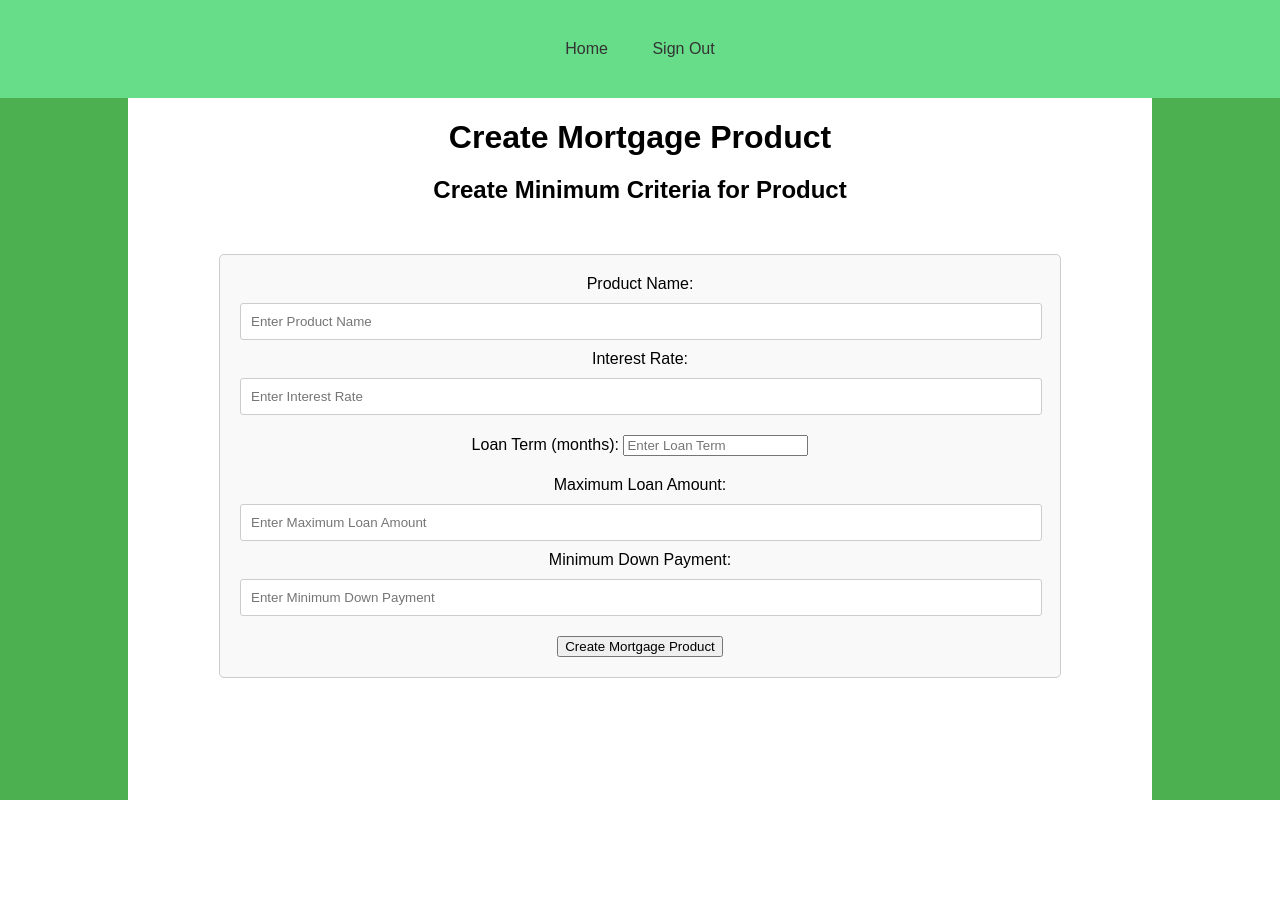
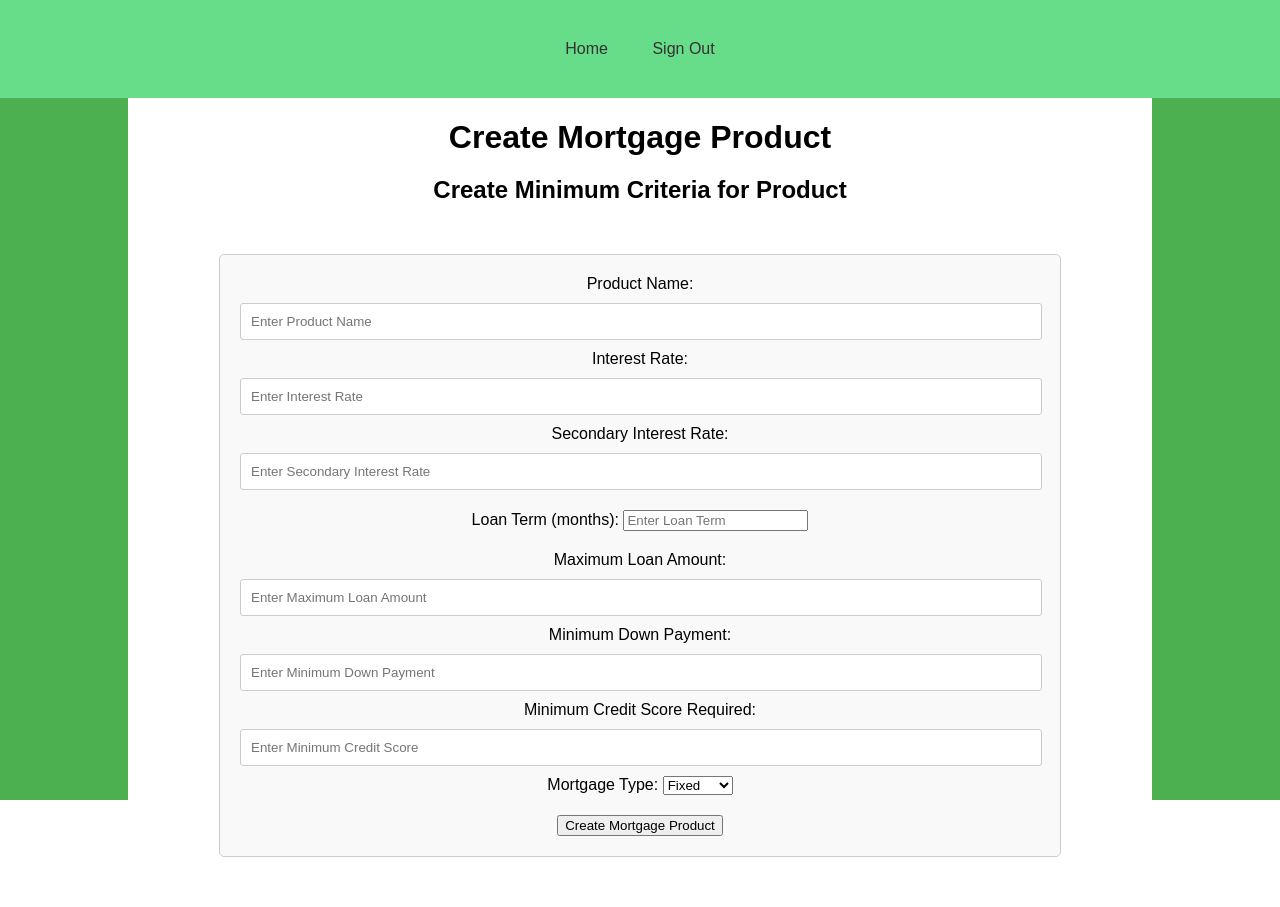
Before and after one commit to AliRauf456/Stage-3, a PHP site: page /create-mortgage-product.php in a window 1280 px wide. Before the commit the page ends 800 px from the top, so only its background shows below. Run offline with PHP 8.4, Linux system fonts and the light colour scheme.

Commit message:
Jian commit

```diff
--- a/create-mortgage-product.php
+++ b/create-mortgage-product.php
@@ -9,8 +9,8 @@
 <body>
     <header>
         <nav>
-        <ul>
-            <li><a href="mortgage-product.php">Home</a></li>
+            <ul>
+                <li><a href="mortgage-product.php">Home</a></li>
                 <li><a href="broker-log-out.html">Sign Out</a></li>
             </ul>
         </nav>
@@ -29,28 +29,31 @@
         if ($_SERVER["REQUEST_METHOD"] == "POST") {
             $productName = $_POST['product_name'];
             $interestRate = $_POST['interest_rate'];
+            $secondaryInterestRate = $_POST['secondary_interest_rate'];
             $loanTerm = $_POST['loan_term'];
             $maximumLoanAmount = $_POST['maximum_loan_amount'];
             $minimumDownPayment = $_POST['minimum_down_payment'];
+            $creditScore = $_POST['credit_score'];
+            $mortgageType = $_POST['mortgage_type'];
 
-
-            if (!is_numeric($interestRate) || !is_numeric($maximumLoanAmount) || !ctype_digit($loanTerm) || !is_numeric($minimumDownPayment)) {
-                echo "Invalid input. Please enter valid numeric values for interest rate, maximum loan amount, loan term (a positive integer), and minimum down payment.";
-            } else if (!ctype_alpha(str_replace(' ', '', $productName))) {
-                echo "Invalid product name. Product name should only contain letters and spaces.";
+            if (!is_numeric($interestRate) || !is_numeric($secondaryInterestRate) || !is_numeric($maximumLoanAmount) || !ctype_digit($loanTerm) || !is_numeric($minimumDownPayment) || !is_numeric($creditScore)) {
+                echo "Invalid input. Please enter valid numeric values for interest rate, secondary interest rate, maximum loan amount, loan term (a positive integer), minimum down payment, and credit score.";
             } else {
                 $db = new PDO("sqlite:C:/xampp/htdocs/Stage-3-1/Isaac Database.db");
                 $db->setAttribute(PDO::ATTR_ERRMODE, PDO::ERRMODE_EXCEPTION);
 
-                $sql = "INSERT INTO mortgage_product (product_name, interest_rate, loan_term, maximum_loan_amount, minimum_down_payment) VALUES (:product_name, :interest_rate, :loan_term, :maximum_loan_amount, :minimum_down_payment)";
+                $sql = "INSERT INTO mortgage_product (product_name, interest_rate, secondary_interest_rate, loan_term, maximum_loan_amount, minimum_down_payment, credit_score, mortgage_type) VALUES (:product_name, :interest_rate, :secondary_interest_rate, :loan_term, :maximum_loan_amount, :minimum_down_payment, :credit_score, :mortgage_type)";
 
                 $stmt = $db->prepare($sql);
 
                 $stmt->bindParam(':product_name', $productName);
                 $stmt->bindParam(':interest_rate', $interestRate);
+                $stmt->bindParam(':secondary_interest_rate', $secondaryInterestRate);
                 $stmt->bindParam(':loan_term', $loanTerm);
                 $stmt->bindParam(':maximum_loan_amount', $maximumLoanAmount);
                 $stmt->bindParam(':minimum_down_payment', $minimumDownPayment);
+                $stmt->bindParam(':credit_score', $creditScore);
+                $stmt->bindParam(':mortgage_type', $mortgageType);
 
                 if ($stmt->execute()) {
                     echo "Mortgage product created successfully!";
@@ -71,6 +74,11 @@
                 <input type="text" id="interest_rate" name="interest_rate" placeholder="Enter Interest Rate" required>
             </div>
 
+            <div class="form-group">
+                <label for="secondary_interest_rate">Secondary Interest Rate:</label>
+                <input type="text" id="secondary_interest_rate" name="secondary_interest_rate" placeholder="Enter Secondary Interest Rate" required>
+            </div>
+
             <div style="margin-top: 20px; margin-bottom: 20px;">
                 <label for="loan_term">Loan Term (months):</label>
                 <input type="number" id="loan_term" name="loan_term" placeholder="Enter Loan Term" required>
@@ -86,6 +94,24 @@
                 <input type="text" id="minimum_down_payment" name="minimum_down_payment" placeholder="Enter Minimum Down Payment" required>
             </div>
 
+            <div class="form-group">
+                <label for="credit_score">Minimum Credit Score Required:</label>
+                <input type="text" id="credit_score" name="credit_score" placeholder="Enter Minimum Credit Score" required>
+            </div>
+
+            <div class="form-group">
+                <label for="mortgage_type">Mortgage Type:</label>
+                <select id="mortgage_type" name="mortgage_type" required>
+                    <option value="Fixed">Fixed</option>
+                    <option value="Variable">Variable</option>
+                    <option value="Tracker">Tracker</option>
+                </select>
+            </div>
+
             <div class="create-button">
                 <button type="submit" name="submit_form">Create Mortgage Product</button>
             </div>
+        </form>
+    </div>
+</body>
+</html>
```
Also changed, not shown: mortgage-product.php (+10 -9 lines), Isaac Database.db.
